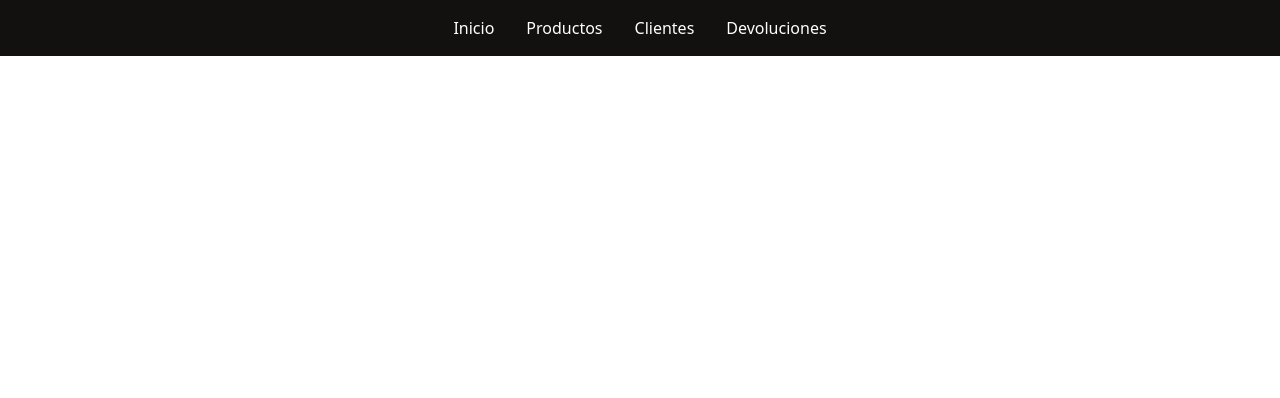
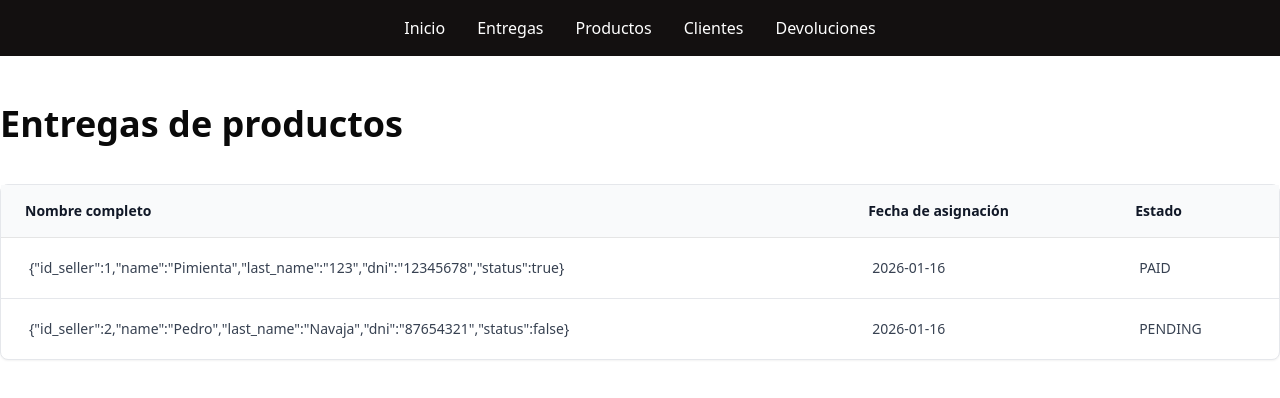
Before and after one commit to Wonder-Clouds/el-comercio, a React (Vite) app in the folder frontend/: page /entregas in a window 1280 px wide. Shown: the top 398 px of the page. Built offline with nearby package versions, Linux system fonts and the light colour scheme.

Commit message:
[update] added the asignments component

```diff
--- a/frontend/src/App.tsx
+++ b/frontend/src/App.tsx
@@ -7,7 +7,9 @@ function App() {
   return (
     <BrowserRouter>
       <Header />
-      <AppRoutes />
+      <div className="max-w-7xl mx-auto mt-12">
+        <AppRoutes />
+      </div>
     </BrowserRouter>
   )
 }
--- /dev/null
+++ b/frontend/src/components/assignments/AssignmentTable.tsx
@@ -0,0 +1,188 @@
+import { useState } from 'react';
+import {
+  ColumnDef,
+  flexRender,
+  getCoreRowModel,
+  useReactTable,
+} from "@tanstack/react-table"
+
+import {
+  Table,
+  TableBody,
+  TableCell,
+  TableHead,
+  TableHeader,
+  TableRow,
+} from "@/components/ui/table"
+
+type EditableValue = string | number | boolean | Date | Record<string, unknown>;
+
+interface AssignmentTableProps<TData, TValue> {
+  columns: ColumnDef<TData, TValue>[]
+  data: TData[]
+  onUpdate: (rowIndex: number, columnId: string, value: TValue) => void
+}
+
+interface EditableCellProps<T extends EditableValue> {
+  value: T
+  rowIndex: number
+  columnId: string
+  onUpdate: (rowIndex: number, columnId: string, value: T) => void
+}
+
+const formatValue = (value: EditableValue): string => {
+  if (value instanceof Date) {
+    return value.toISOString().split('T')[0];
+  }
+  if (typeof value === 'object') {
+    return JSON.stringify(value);
+  }
+  return String(value);
+};
+
+const parseValue = <T extends EditableValue>(value: string, originalValue: T): T => {
+  if (originalValue instanceof Date) {
+    return new Date(value) as T;
+  }
+  if (typeof originalValue === 'number') {
+    return Number(value) as T;
+  }
+  if (typeof originalValue === 'boolean') {
+    return (value.toLowerCase() === 'true') as T;
+  }
+  if (typeof originalValue === 'object') {
+    try {
+      return JSON.parse(value) as T;
+    } catch {
+      return value as T;
+    }
+  }
+  return value as T;
+};
+
+const EditableCell = <T extends EditableValue>({
+  value: initialValue,
+  rowIndex,
+  columnId,
+  onUpdate
+}: EditableCellProps<T>) => {
+  const [isEditing, setIsEditing] = useState(false);
+  const [value, setValue] = useState(formatValue(initialValue));
+
+  const handleBlur = () => {
+    setIsEditing(false);
+    const parsedValue = parseValue(value, initialValue);
+    if (parsedValue !== initialValue) {
+      onUpdate(rowIndex, columnId, parsedValue);
+    }
+  };
+
+  if (isEditing) {
+    return (
+      <input
+        className="w-full p-1 border rounded focus:outline-none focus:ring-2 focus:ring-blue-500"
+        value={value}
+        onChange={e => setValue(e.target.value)}
+        onBlur={handleBlur}
+        type={initialValue instanceof Date ? "date" : "text"}
+        autoFocus
+      />
+    );
+  }
+
+  return (
+    <div
+      className="cursor-pointer hover:bg-gray-100 p-1 rounded"
+      onClick={() => setIsEditing(true)}
+    >
+      {formatValue(initialValue)}
+    </div>
+  );
+};
+
+export function AssignmentTable<TData, TValue extends EditableValue>({
+  columns,
+  data: initialData,
+  onUpdate,
+}: AssignmentTableProps<TData, TValue>) {
+  const [data, setData] = useState(initialData);
+
+  const handleUpdate = (rowIndex: number, columnId: string, value: TValue) => {
+    const newData = [...data];
+    newData[rowIndex] = {
+      ...newData[rowIndex],
+      [columnId]: value,
+    };
+    setData(newData);
+    onUpdate(rowIndex, columnId, value);
+  };
+
+  const table = useReactTable({
+    data,
+    columns,
+    getCoreRowModel: getCoreRowModel(),
+  })
+
+  return (
+    <div className="rounded-lg border border-gray-200 bg-white shadow-sm">
+      <Table>
+        <TableHeader>
+          {table.getHeaderGroups().map((headerGroup) => (
+            <TableRow
+              key={headerGroup.id}
+              className="bg-gray-50 hover:bg-gray-50"
+            >
+              {headerGroup.headers.map((header) => (
+                <TableHead
+                  key={header.id}
+                  className="py-4 px-6 text-left text-sm font-semibold text-gray-900"
+                >
+                  {header.isPlaceholder
+                    ? null
+                    : flexRender(
+                        header.column.columnDef.header,
+                        header.getContext()
+                      )}
+                </TableHead>
+              ))}
+            </TableRow>
+          ))}
+        </TableHeader>
+        <TableBody>
+          {table.getRowModel().rows?.length ? (
+            table.getRowModel().rows.map((row, rowIndex) => (
+              <TableRow
+                key={row.id}
+                data-state={row.getIsSelected() && "selected"}
+                className="border-t border-gray-200 transition-colors hover:bg-gray-50"
+              >
+                {row.getVisibleCells().map((cell) => (
+                  <TableCell
+                    key={cell.id}
+                    className="py-4 px-6 text-sm text-gray-700"
+                  >
+                    <EditableCell
+                      value={cell.getValue() as TValue}
+                      rowIndex={rowIndex}
+                      columnId={cell.column.id}
+                      onUpdate={handleUpdate}
+                    />
+                  </TableCell>
+                ))}
+              </TableRow>
+            ))
+          ) : (
+            <TableRow>
+              <TableCell
+                colSpan={columns.length}
+                className="h-24 text-center text-sm text-gray-500"
+              >
+                No se encontraron resultados.
+              </TableCell>
+            </TableRow>
+          )}
+        </TableBody>
+      </Table>
+    </div>
+  )
+}
--- /dev/null
+++ b/frontend/src/components/assignments/columns.tsx
@@ -0,0 +1,22 @@
+import { Assignment } from "@/model/Assignment"
+import Seller from "@/model/Seller";
+import { ColumnDef } from "@tanstack/react-table"
+
+export const columns: ColumnDef<Assignment>[] = [
+  {
+    accessorKey: "seller",
+    header: "Nombre completo",
+    cell: ({ getValue }) => {
+      const seller = getValue() as Seller;
+      return `${seller.name} ${seller.last_name}`;
+    },
+  },
+  {
+    accessorKey: "date_assignment",
+    header: "Fecha de asignación",
+  },
+  {
+    accessorKey: "status",
+    header: "Estado",
+  },
+]
--- a/frontend/src/components/shared/Header.tsx
+++ b/frontend/src/components/shared/Header.tsx
@@ -11,6 +11,14 @@ const Header = () => {
               className="hover:text-gray-300 transition-colors"
             >
               Inicio
+            </Link>
+          </li>
+          <li>
+            <Link
+              to="/entregas"
+              className="hover:text-gray-300 transition-colors"
+            >
+              Entregas
             </Link>
           </li>
           <li>
--- a/frontend/src/pages/AddProduct.tsx
+++ b/frontend/src/pages/AddProduct.tsx
@@ -2,10 +2,10 @@ import ProductForm from "@/components/products/ProductForm";
 
 function AddProduct() {
   return (
-    <div className="max-w-7xl mx-auto mt-12">
+    <>
       <h1 className="text-3xl text-start font-bold pb-5">Nuevo producto</h1>
       <ProductForm />
-    </div>
+    </>
   );
 }
 
--- /dev/null
+++ b/frontend/src/pages/Assignments.tsx
@@ -0,0 +1,50 @@
+import { AssignmentTable } from "@/components/assignments/AssignmentTable";
+import { columns } from "@/components/assignments/columns";
+import { Assignment, AssignmentStatus } from "@/model/Assignment";
+
+function Assignments() {
+
+  const handleUpdate = (rowIndex: number, columnId: string, value: any) => {
+    // Aquí puedes manejar la actualización en tu backend o estado global
+    console.log(`Updating row ${rowIndex}, column ${columnId} with value ${value}`);
+  };
+
+  const data: Assignment[] = [
+    {
+      id_assignment: 1,
+      seller: {
+        id_seller: 1,
+        name: "Pimienta",
+        last_name: "123",
+        dni: "12345678",
+        status: true
+      },
+      date_assignment: new Date(),
+      status: AssignmentStatus.PAID
+    },
+    {
+      id_assignment: 2,
+      seller: {
+        id_seller: 2,
+        name: "Pedro",
+        last_name: "Navaja",
+        dni: "87654321",
+        status: false
+      },
+      date_assignment: new Date(),
+      status: AssignmentStatus.PENDING
+    }
+  ]
+
+  return (
+    <div>
+      <h1 className="text-4xl font-bold">Entregas de productos</h1>
+
+      <div className="container mx-auto py-10">
+        <AssignmentTable columns={columns} data={data} onUpdate={handleUpdate} />
+      </div>
+    </div>
+  );
+}
+
+export default Assignments;
--- a/frontend/src/pages/Home.tsx
+++ b/frontend/src/pages/Home.tsx
@@ -5,7 +5,7 @@ import elcomercio from "@/assets/elcomercio_logo.webp";
 
 const Home = () => {
   return (
-    <div className="max-w-7xl mx-auto mt-12">
+    <>
       <div className="flex flex-col items-center justify-center">
         <img src={elcomercio} alt="Logo" className="w-32 h-32 mb-6" />
         <h1 className="text-3xl text-center">Distribuciones El Comercio</h1>
@@ -30,7 +30,7 @@ const Home = () => {
           </Link>
         </CardContent>
       </Card>
-    </div>
+    </>
   );
 }
 
--- a/frontend/src/pages/Products.tsx
+++ b/frontend/src/pages/Products.tsx
@@ -20,7 +20,7 @@ const Products = () => {
     }
   ]
   return (
-    <div className="max-w-7xl mx-auto mt-12">
+    <>
       <div className="flex flex-row justify-between">
         <h1 className="text-4xl font-bold">Productos</h1>
         <div className="flex flex-row gap-5">
@@ -37,7 +37,7 @@ const Products = () => {
       <div className="container mx-auto py-10">
         <ProductTable columns={columns} data={data} />
       </div>
-    </div>
+    </>
   );
 }
 
--- a/frontend/src/pages/Sellers.tsx
+++ b/frontend/src/pages/Sellers.tsx
@@ -22,13 +22,13 @@ function Sellers() {
   ]
 
   return (
-    <div className="max-w-7xl mx-auto mt-12">
+    <>
       <h1 className="text-4xl font-bold">Clientes</h1>
 
       <div className="container mx-auto py-10">
         <SellersTable columns={columns} data={data} />
       </div>
-    </div>
+    </>
   )
 }
 
--- a/frontend/src/routes/AppRoutes.tsx
+++ b/frontend/src/routes/AppRoutes.tsx
@@ -3,9 +3,11 @@ import { Routes, Route } from "react-router";
 import Products from "../pages/Products";
 import AddProduct from "@/pages/AddProduct";
 import Sellers from "@/pages/Sellers";
+import Assignments from "@/pages/Assignments";
 
 const routes = [
   { path: "/", element: <Home /> },
+  { path: "/entregas", element: <Assignments /> },
   { path: "/productos", element: <Products /> },
   { path: "/nuevo-producto", element: <AddProduct /> },
   { path: "/clientes", element: <Sellers /> }
```
Also changed, not shown: frontend/src/components/products/ProductTable.tsx (+19 -6 lines), frontend/src/components/sellers/SellersTable.tsx (+19 -6 lines).
